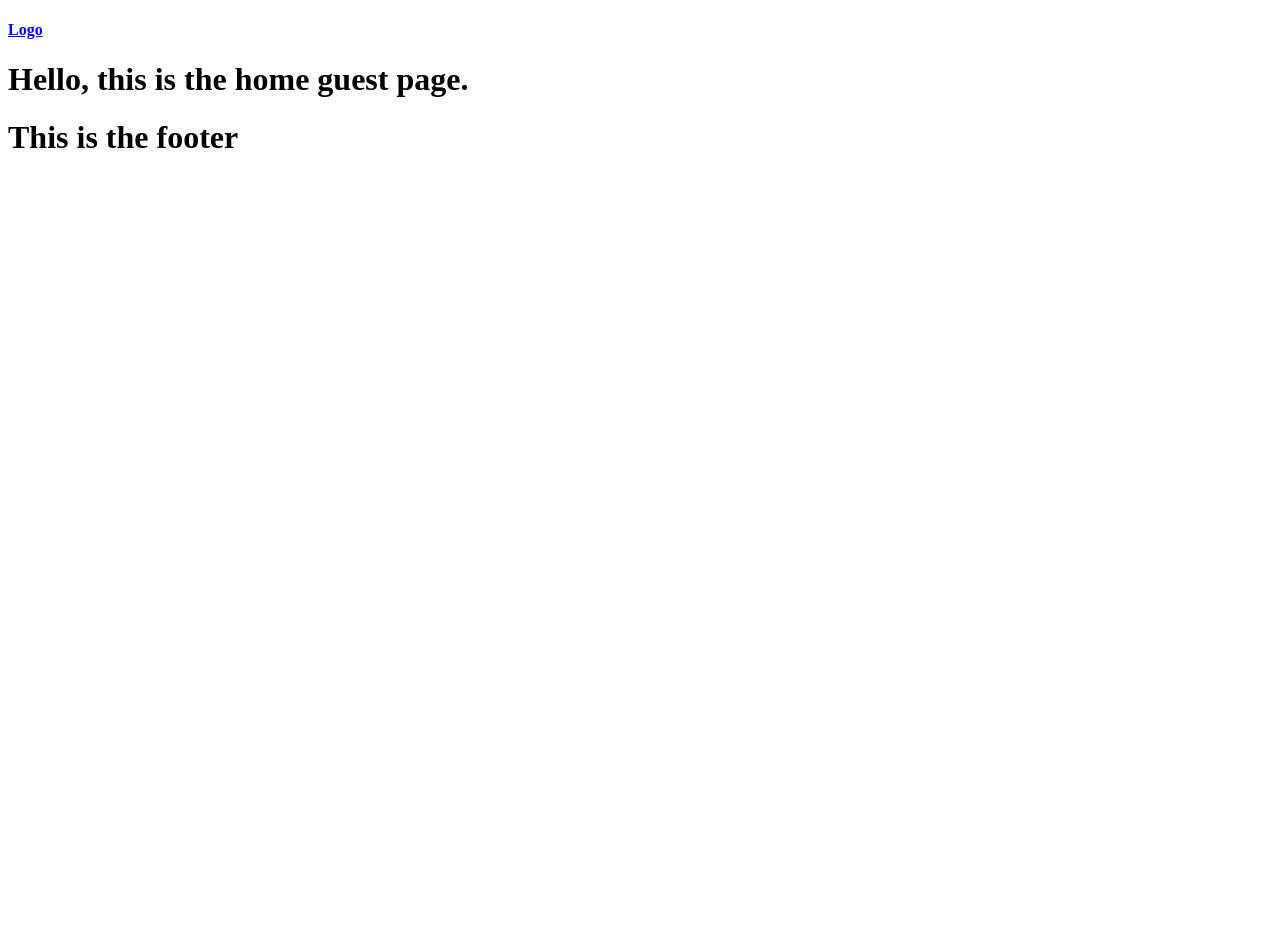
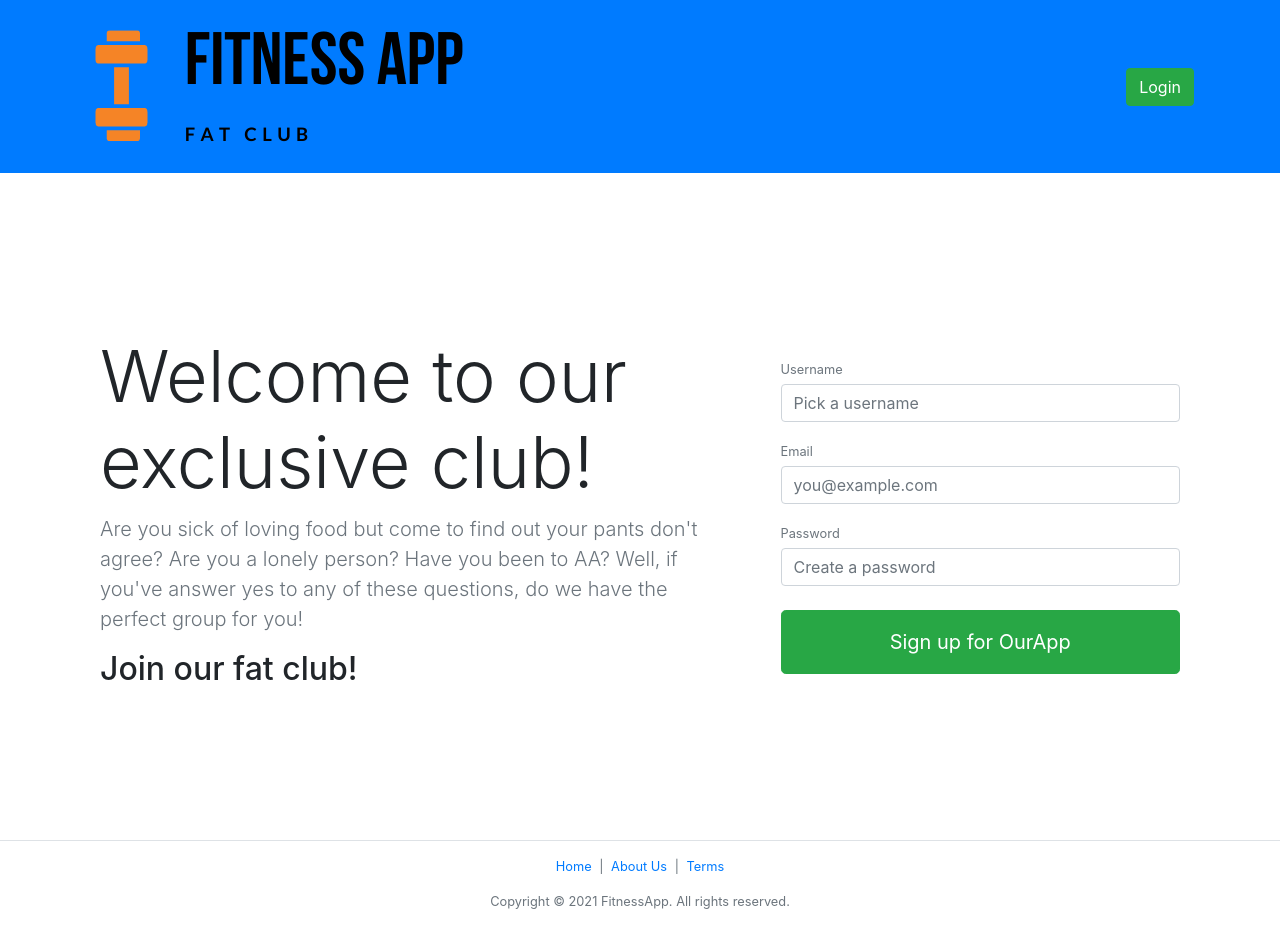
Before and after one commit to dlutrick/fitnessSocialMedia, a React app in the folder fit-app-frontend/: page / in a window 1280 px wide. Before the commit the page ends 800 px from the top, so only its background shows below. Built offline with nearby package versions, Linux system fonts and the light colour scheme.

Commit message:
added header, footer and homeguest content.

```diff
--- a/fit-app-frontend/app/components/Footer.js
+++ b/fit-app-frontend/app/components/Footer.js
@@ -1,10 +1,30 @@
 import React, { useEffect } from "react";
+import { Link } from "react-router-dom";
 
 function Footer() {
   return (
-    <>
-      <h1>This is the footer</h1>
-    </>
+    <footer className="border-top text-center small text-muted py-3">
+      <p>
+        <Link to="/" className="mx-1">
+          Home
+        </Link>{" "}
+        |{" "}
+        <Link className="mx-1" to="/about-us">
+          About Us
+        </Link>{" "}
+        |{" "}
+        <Link className="mx-1" to="/terms">
+          Terms
+        </Link>
+      </p>
+      <p className="m-0">
+        Copyright &copy; 2021{" "}
+        <a href="/" className="text-muted">
+          FitnessApp
+        </a>
+        . All rights reserved.
+      </p>
+    </footer>
   );
 }
 
--- a/fit-app-frontend/app/components/Header.js
+++ b/fit-app-frontend/app/components/Header.js
@@ -2,14 +2,20 @@ import React, { useEffect } from "react";
 import { Link } from "react-router-dom";
 
 function Header() {
+  let isLoggedIn = false;
   return (
     <header className="header-bar bg-primary mb-3">
       <div className="container d-flex flex-column flex-md-row align-items-center p-3">
         <h4 className="my-0 mr-md-auto front-weight-normal">
-          <Link to="/" className="text-white">
-            Logo
+          <Link to="/">
+            <img src="../images/FitnessApp.png" alt="Logo for the website." />
           </Link>
         </h4>
+        {isLoggedIn ? (
+          <button className="btn btn-success">Logout</button>
+        ) : (
+          <button className="btn btn-success">Login</button>
+        )}
       </div>
     </header>
   );
--- a/fit-app-frontend/app/components/HomeGuest.js
+++ b/fit-app-frontend/app/components/HomeGuest.js
@@ -5,8 +5,72 @@ import Page from "./Page";
 
 function HomeGuest() {
   return (
-    <Page>
-      <h1>Hello, this is the home guest page.</h1>
+    <Page title="Sign Up" wide={true}>
+      <div className="container py-md-5">
+        <div className="row align-items-center">
+          <div className="col-lg-7 py-3 py-md-5">
+            <h1 className="display-3">Welcome to our exclusive club!</h1>
+            <p className="lead text-muted">
+              Are you sick of loving food but come to find out your pants don't
+              agree? Are you a lonely person? Have you been to AA? Well, if
+              you've answer yes to any of these questions, do we have the
+              perfect group for you!
+            </p>
+            <h2>Join our fat club!</h2>
+          </div>
+          <div className="col-lg-5 pl-lg-5 pb-3 py-lg-5">
+            <form action="#" method="POST" id="registration-form">
+              <div className="form-group">
+                <label for="username-register" className="text-muted mb-1">
+                  <small>Username</small>
+                </label>
+                <input
+                  name="username"
+                  id="username-register"
+                  className="form-control"
+                  type="text"
+                  placeholder="Pick a username"
+                  autocomplete="off"
+                />
+              </div>
+
+              <div className="form-group">
+                <label for="email-register" className="text-muted mb-1">
+                  <small>Email</small>
+                </label>
+                <input
+                  name="email"
+                  id="email-register"
+                  className="form-control"
+                  type="text"
+                  placeholder="you@example.com"
+                  autocomplete="off"
+                />
+              </div>
+
+              <div className="form-group">
+                <label for="password-register" className="text-muted mb-1">
+                  <small>Password</small>
+                </label>
+                <input
+                  name="password"
+                  id="password-register"
+                  className="form-control"
+                  type="password"
+                  placeholder="Create a password"
+                />
+              </div>
+
+              <button
+                type="submit"
+                className="py-3 mt-4 btn btn-lg btn-success btn-block"
+              >
+                Sign up for OurApp
+              </button>
+            </form>
+          </div>
+        </div>
+      </div>
     </Page>
   );
 }
--- a/fit-app-frontend/app/index.html
+++ b/fit-app-frontend/app/index.html
@@ -4,15 +4,16 @@
     <meta charset="UTF-8" />
     <meta name="viewport" content="width=device-width, initial-scale=1.0" />
     <link rel="stylesheet" href="./Main.js" />
+    <link
+      rel="stylesheet"
+      href="https://cdn.jsdelivr.net/npm/bootstrap@4.6.0/dist/css/bootstrap.min.css"
+      integrity="sha384-B0vP5xmATw1+K9KRQjQERJvTumQW0nPEzvF6L/Z6nronJ3oUOFUFpCjEUQouq2+l"
+      crossorigin="anonymous"
+    />
     <title>Fitness Social Media</title>
   </head>
   <body>
     <div id="root"></div>
     <script src="/bundled.js"></script>
-    <script
-      src="https://cdn.jsdelivr.net/npm/bootstrap@5.0.1/dist/js/bootstrap.bundle.min.js"
-      integrity="sha384-gtEjrD/SeCtmISkJkNUaaKMoLD0//ElJ19smozuHV6z3Iehds+3Ulb9Bn9Plx0x4"
-      crossorigin="anonymous"
-    ></script>
   </body>
 </html>
```
Also changed, not shown: fit-app-frontend/app/components/Home.js (added, +21 -0 lines), fit-app-frontend/app/images/FitnessApp.png (added), 4 other files.
